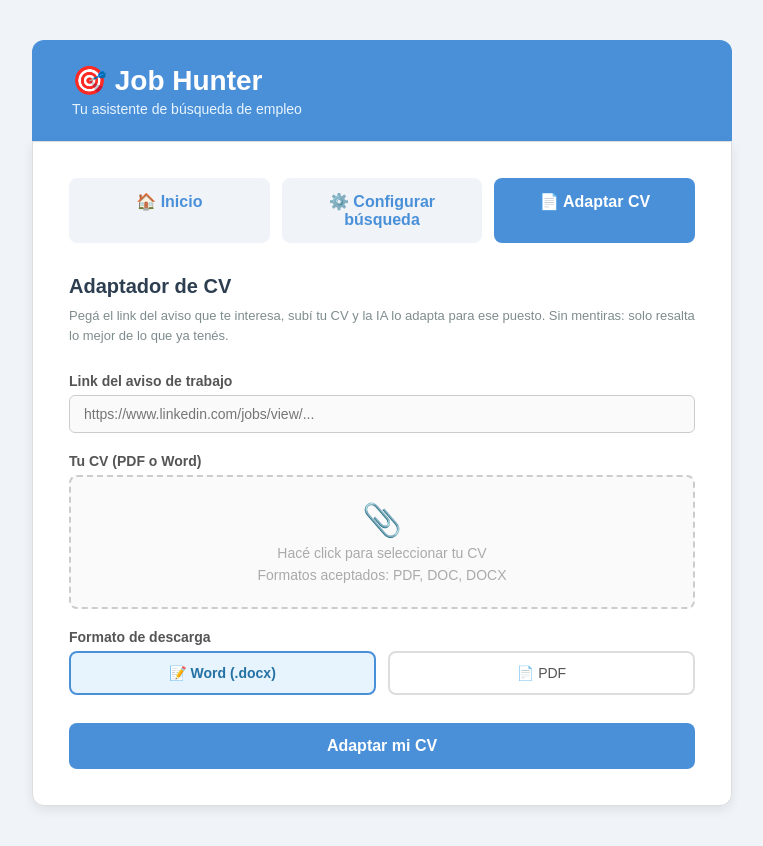
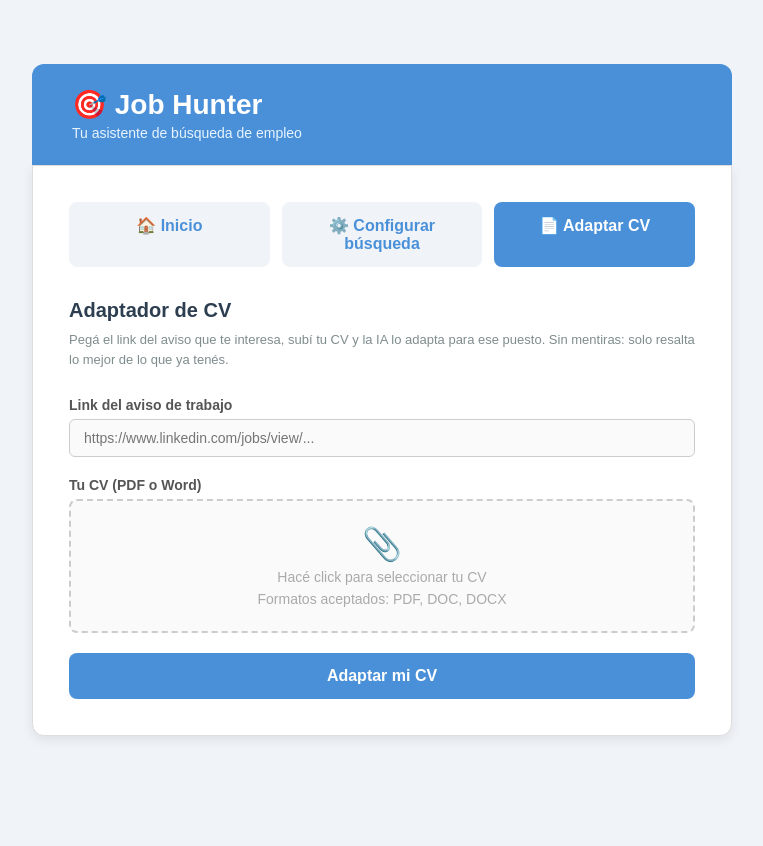
Before and after one commit to mdodorico/job-hunter, a Flask app: page /adaptar in a window 1280 px wide. Shown: the whole page, without its empty margins (258-1021 px from the left). After the commit the page ends 738 px from the top, so only its background shows below. Run offline with Flask 3, Linux system fonts and the light colour scheme.

Commit message:
Remove PDF download option, Word only for CV adapter
Co-Authored-By: Claude Sonnet 4.6 <noreply@anthropic.com>

```diff
--- a/templates/adaptar.html
+++ b/templates/adaptar.html
@@ -214,15 +214,6 @@
         </div>
         <input type="file" id="cv" name="cv" accept=".pdf,.doc,.docx" onchange="mostrarArchivo(this)">
 
-        <label>Formato de descarga</label>
-        <div class="formato-row">
-            <div class="formato-opcion seleccionado" onclick="seleccionarFormato('word', this)">
-                📝 Word (.docx)
-            </div>
-            <div class="formato-opcion" onclick="seleccionarFormato('pdf', this)">
-                📄 PDF
-            </div>
-        </div>
         <input type="hidden" id="formato" value="word">
 
         <button type="submit" class="btn" id="btn-adaptar">Adaptar mi CV</button>
```
